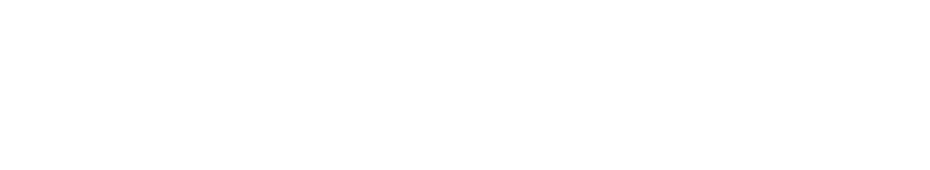
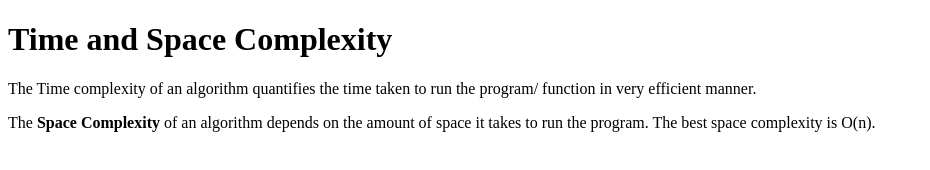
Before and after one commit to acciojob/time-and-space-complexity-iamvasu18, a website: page main.html in a window 1280 px wide. Shown: the whole page, without its empty margins (0-930 px from the left). Drawn offline with Linux system fonts and the light colour scheme.

Commit message:
created a submission

```diff
--- a/main.html
+++ b/main.html
@@ -8,6 +8,9 @@
 
 <body>
 	<!-- the entire body must be written by student -->
+	<h1>Time and Space Complexity</h1>
+	<p>The Time complexity of an algorithm quantifies the time taken to run the program/ function in very efficient manner.</p>
+	<p>The <b>Space Complexity</b> of an algorithm depends on the amount of space it takes to run the program. The best space complexity is O(n).</p>
     <script type="text/javascript" src="./script.js">
 </script>
 
```
